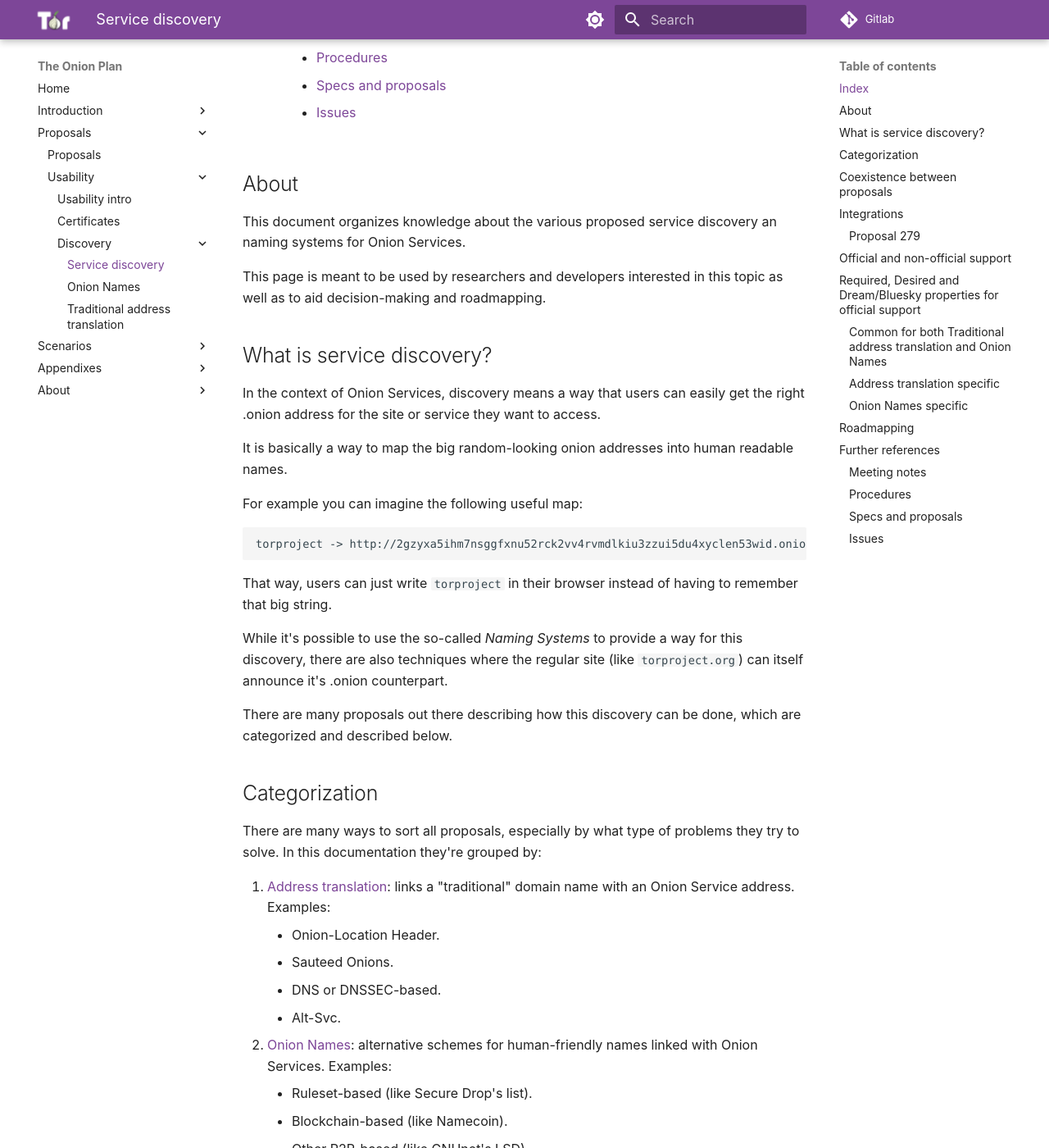
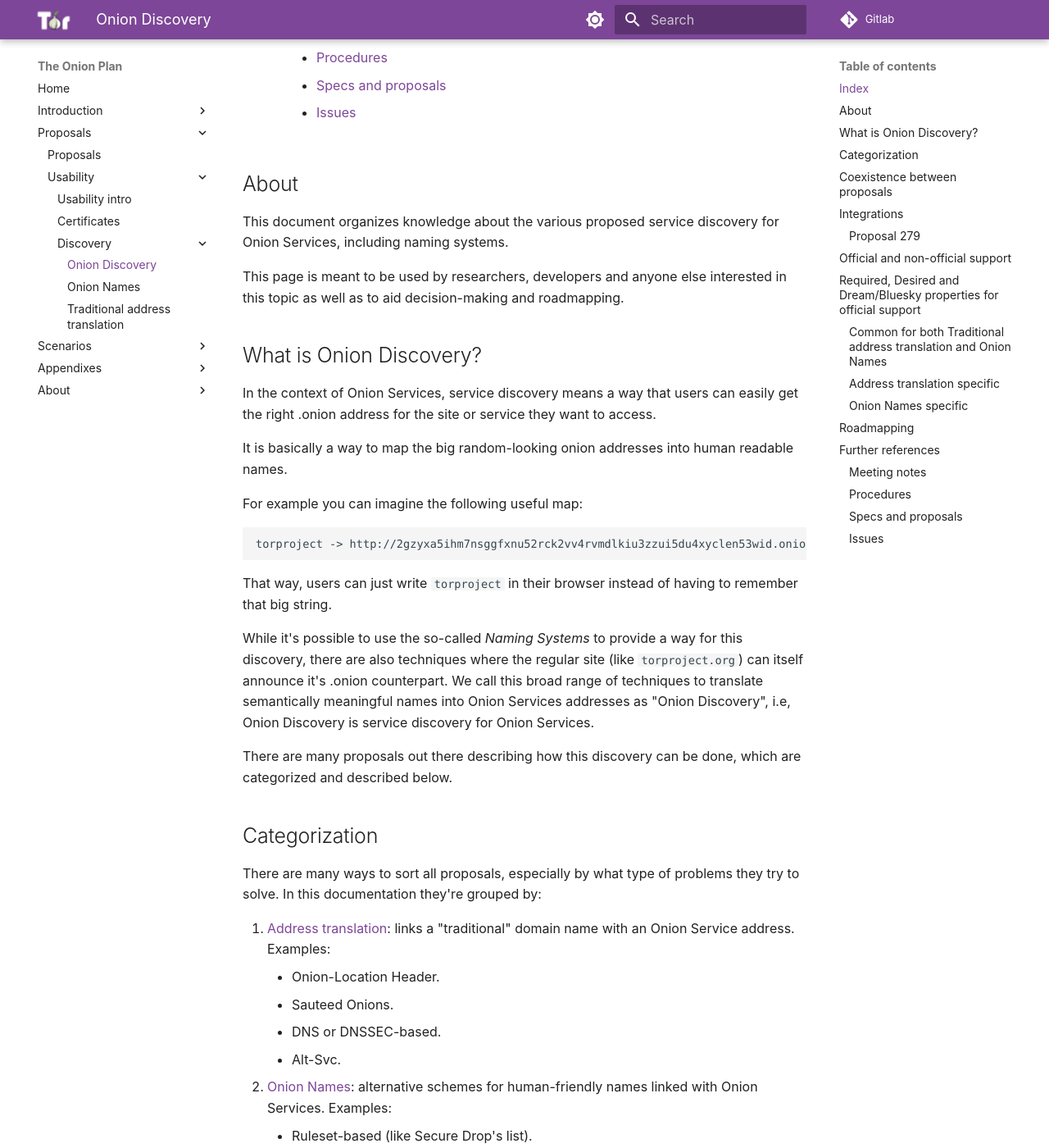
Before and after one commit to offsoc/onionplan, an MkDocs documentation site: the page built from docs/proposals/usability/discovery/README.md, in a window 1280 px wide and 1400 px high, scrolled down 710 px. Shown: the whole window at 82% size. Built offline with MkDocs 1.6.1 and Material for MkDocs 9.7.7, drawn with Linux system fonts in a browser that asks for light colours; some of the changed text lies outside the part shown.

Commit message:
Feat: use Onion Discovery instead of just Service Discovery

```diff
--- a/docs/proposals/usability/discovery/README.md
+++ b/docs/proposals/usability/discovery/README.md
@@ -1,4 +1,4 @@
-# Service discovery
+# Onion Discovery
 
 ## Index
 
@@ -7,15 +7,16 @@
 ## About
 
 This document organizes knowledge about the various proposed service discovery
-an naming systems for Onion Services.
+for Onion Services, including naming systems.
 
-This page is meant to be used by researchers and developers interested in this
-topic as well as to aid decision-making and roadmapping.
+This page is meant to be used by researchers, developers and anyone else
+interested in this topic as well as to aid decision-making and roadmapping.
 
-## What is service discovery?
+## What is Onion Discovery?
 
-In the context of Onion Services, discovery means a way that users can easily
-get the right .onion address for the site or service they want to access.
+In the context of Onion Services, service discovery means a way that users can
+easily get the right .onion address for the site or service they want to
+access.
 
 It is basically a way to map the big random-looking onion addresses into human
 readable names.
@@ -27,9 +28,12 @@ For example you can imagine the following useful map:
 That way, users can just write `torproject` in their browser instead of having
 to remember that big string.
 
-While it's possible to use the so-called _Naming Systems_ to provide a way for this
-discovery, there are also techniques where the regular site (like `torproject.org`)
-can itself announce it's .onion counterpart.
+While it's possible to use the so-called _Naming Systems_ to provide a way for
+this discovery, there are also techniques where the regular site (like
+`torproject.org`) can itself announce it's .onion counterpart. We call this
+broad range of techniques to translate semantically meaningful names into Onion
+Services addresses as "Onion Discovery", i.e, Onion Discovery is service
+discovery for Onion Services.
 
 There are many proposals out there describing how this discovery can be done,
 which are categorized and described below.
```
